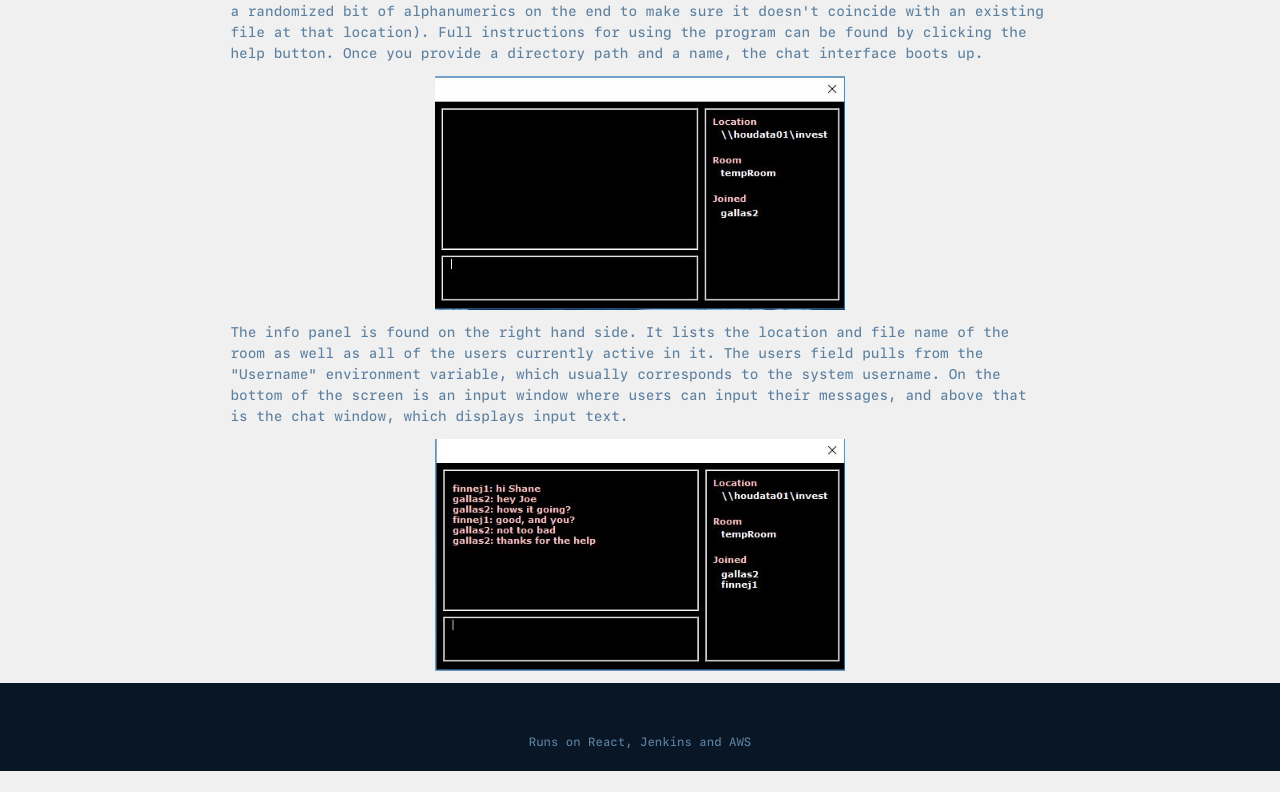
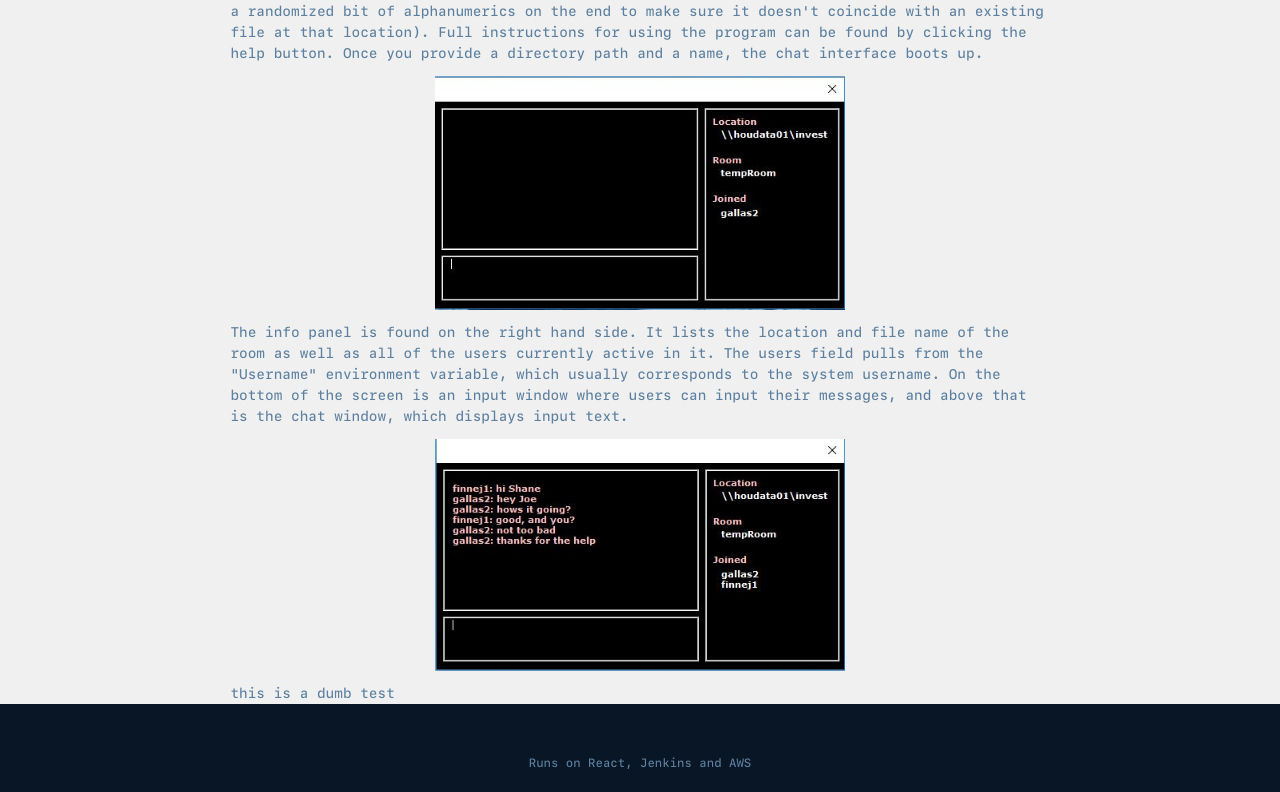
Before and after one commit to smg7d/portfolioSite, a React (Create React App) app: page /#/excelChat in a window 1280 px wide. Shown: the part 913-1705 px from the top of the page. Before the commit the page ends 1684 px from the top, so only its background shows below. Built offline with nearby package versions, Linux system fonts and the light colour scheme; the HTML template or start-up script is replaced by a standard one.

Commit message:
add in paragraph 7 on excelchat page

```diff
--- a/src/pages/excelChatProject.jsx
+++ b/src/pages/excelChatProject.jsx
@@ -33,6 +33,7 @@ class ExcelChatProject extends Component {
                     <img src={newRoom}/>
                     <div className="projectParagraph">{p6}</div>
                     <img src={text_three}/>
+                    <div className="projectParagraph">{p7}</div>
                 </div>
                 <Footer />
             </React.Fragment>
```
